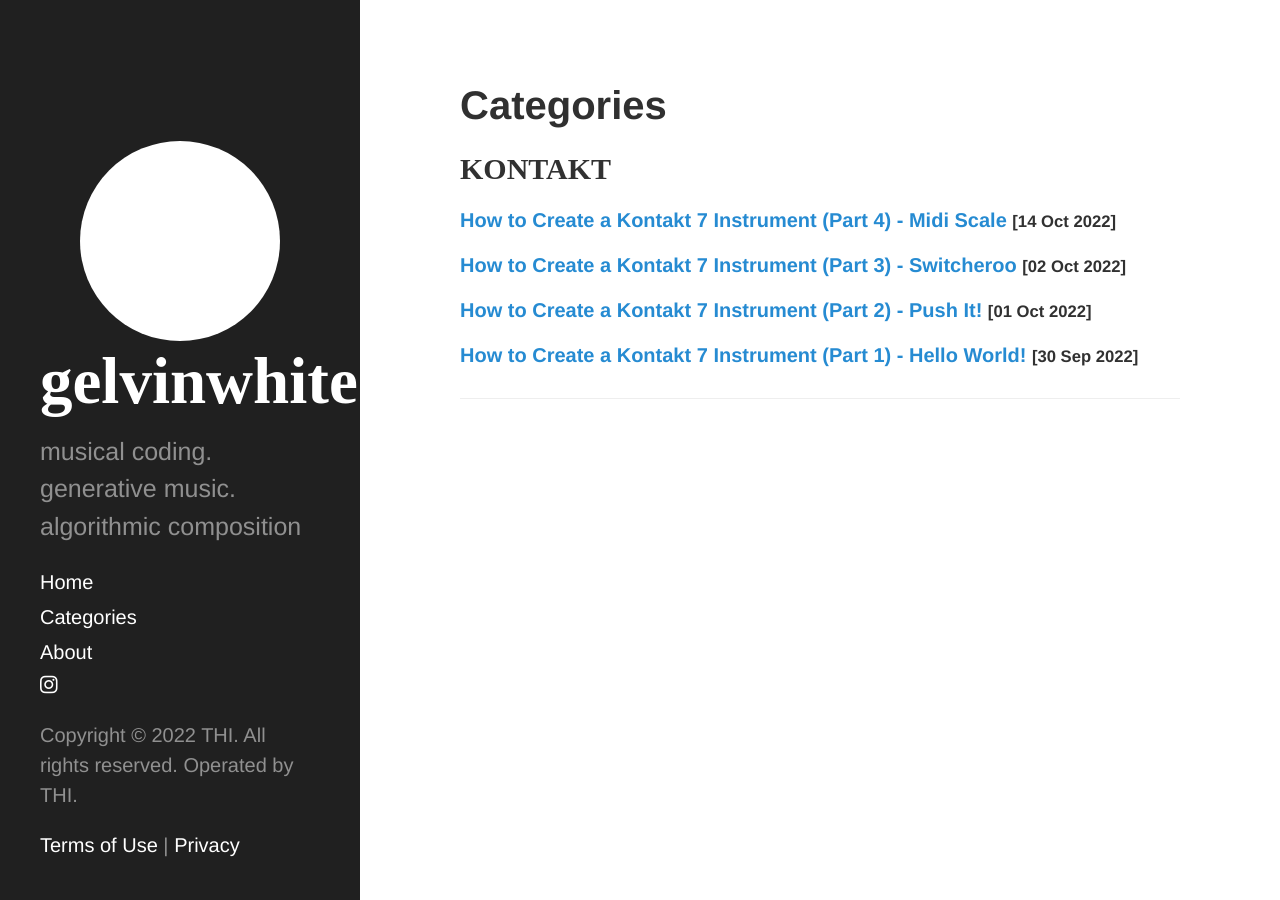
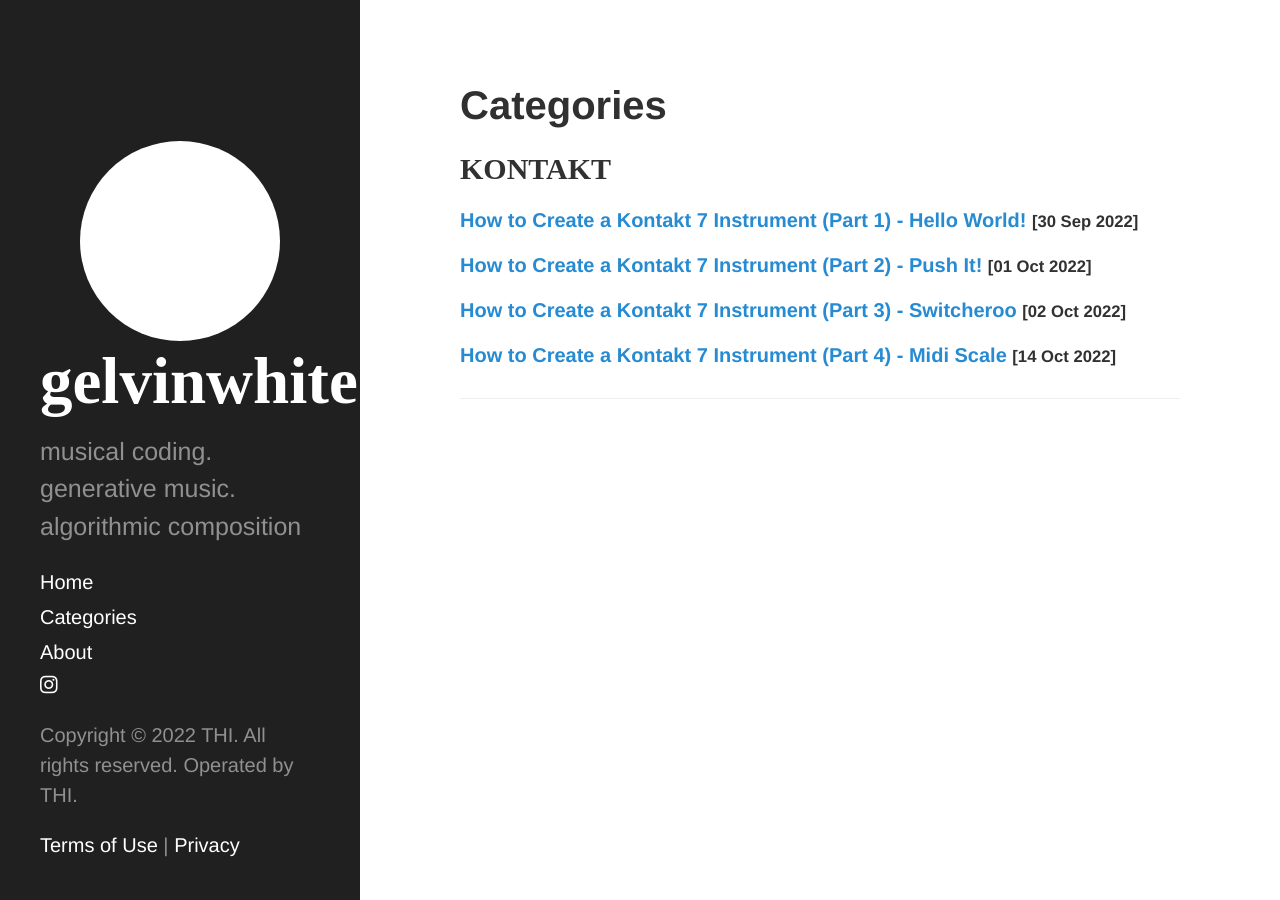
Before and after one commit to guyewhite/guyewhite.github.io, a Jekyll site: the page built from category.html, in a window 1280 px wide. Built offline with Jekyll 4.4.1, drawn with Linux system fonts in a browser that asks for light colours; nearby versions of some CDN libraries; some web fonts are replaced.

Commit message:
“fourth”

```diff
--- a/category.html
+++ b/category.html
@@ -17,7 +17,7 @@
     </div>
     <a name="{{ category_name | slugize }}"></a>
 
-    {% assign sorted = site.categories[category_name] %}
+    {% assign sorted = site.categories[category_name] | reverse %}
 
     {% for post in sorted %}
 
```
Also changed, not shown: 2 other files.
